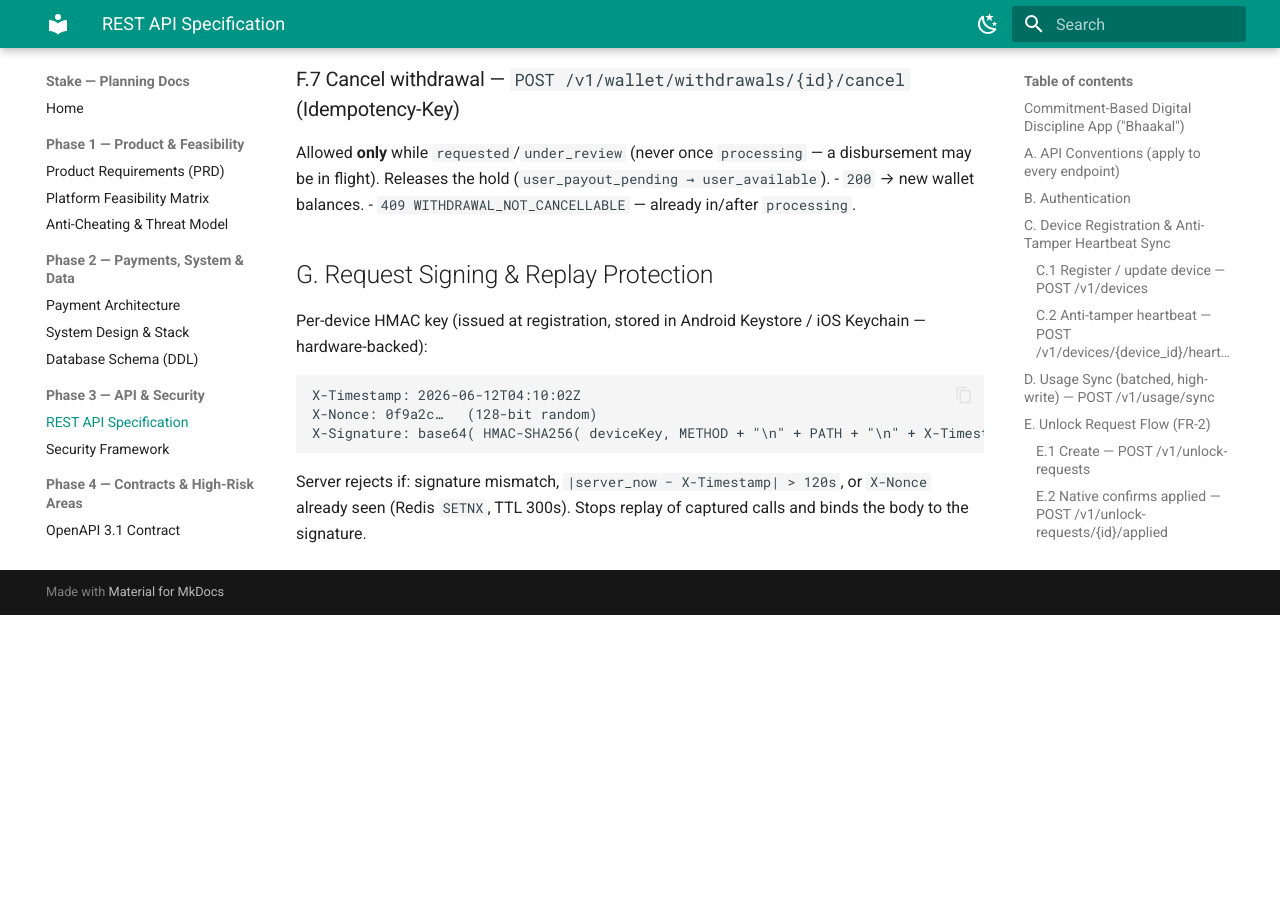
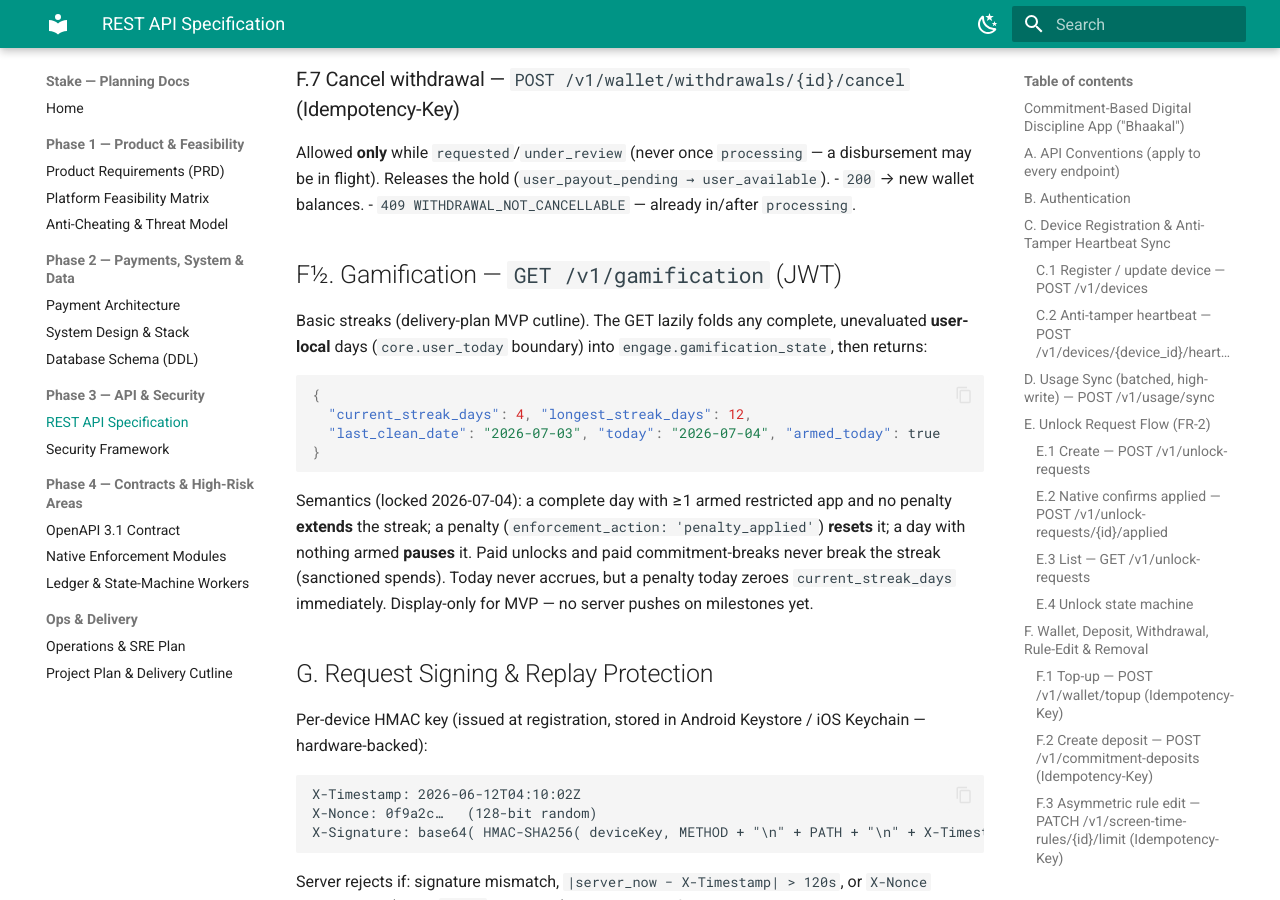
Before and after one commit to JEEVANRAWAL/stake-app-doc, an MkDocs documentation site: the page built from docs/api/rest-api-spec.md, in a window 1280 px wide and 900 px high, scrolled down 7720 px. Built offline with MkDocs 1.6.1 and Material for MkDocs 9.7.7, drawn with Linux system fonts in a browser that asks for light colours; before the commit the page ends 8335 px from its top, so only the background shows below that.

Commit message:
Docs: basic streaks shipped (GET /v1/gamification)
Lock the streak semantics (armed+clean day extends; penalty_applied
resets; un-armed day pauses; paid unlocks/breaks never break; today
never accrues but a penalty today zeroes the display), add the
evaluated_through fold cursor to engage.gamification_state, and document
the endpoint in the REST spec + OpenAPI contract.

Co-Authored-By: Claude Fable 5 <noreply@anthropic.com>

````diff
--- a/docs/api/rest-api-spec.md
+++ b/docs/api/rest-api-spec.md
@@ -295,6 +295,23 @@ flight). Releases the hold (`user_payout_pending → user_available`).
 - `200` → new wallet balances.
 - `409 WITHDRAWAL_NOT_CANCELLABLE` — already in/after `processing`.
 
+## F½. Gamification — `GET /v1/gamification` (JWT)
+Basic streaks (delivery-plan MVP cutline). The GET lazily folds any complete,
+unevaluated **user-local** days (`core.user_today` boundary) into
+`engage.gamification_state`, then returns:
+```json
+{
+  "current_streak_days": 4, "longest_streak_days": 12,
+  "last_clean_date": "2026-07-03", "today": "2026-07-04", "armed_today": true
+}
+```
+Semantics (locked 2026-07-04): a complete day with ≥1 armed restricted app and
+no penalty **extends** the streak; a penalty (`enforcement_action:
+'penalty_applied'`) **resets** it; a day with nothing armed **pauses** it. Paid
+unlocks and paid commitment-breaks never break the streak (sanctioned spends).
+Today never accrues, but a penalty today zeroes `current_streak_days`
+immediately. Display-only for MVP — no server pushes on milestones yet.
+
 ## G. Request Signing & Replay Protection
 Per-device HMAC key (issued at registration, stored in Android Keystore / iOS Keychain — hardware-backed):
 ```
````
Also changed, not shown: docs/api/openapi.yaml (+24 -0 lines), docs/database/schema.md (+10 -0 lines).
